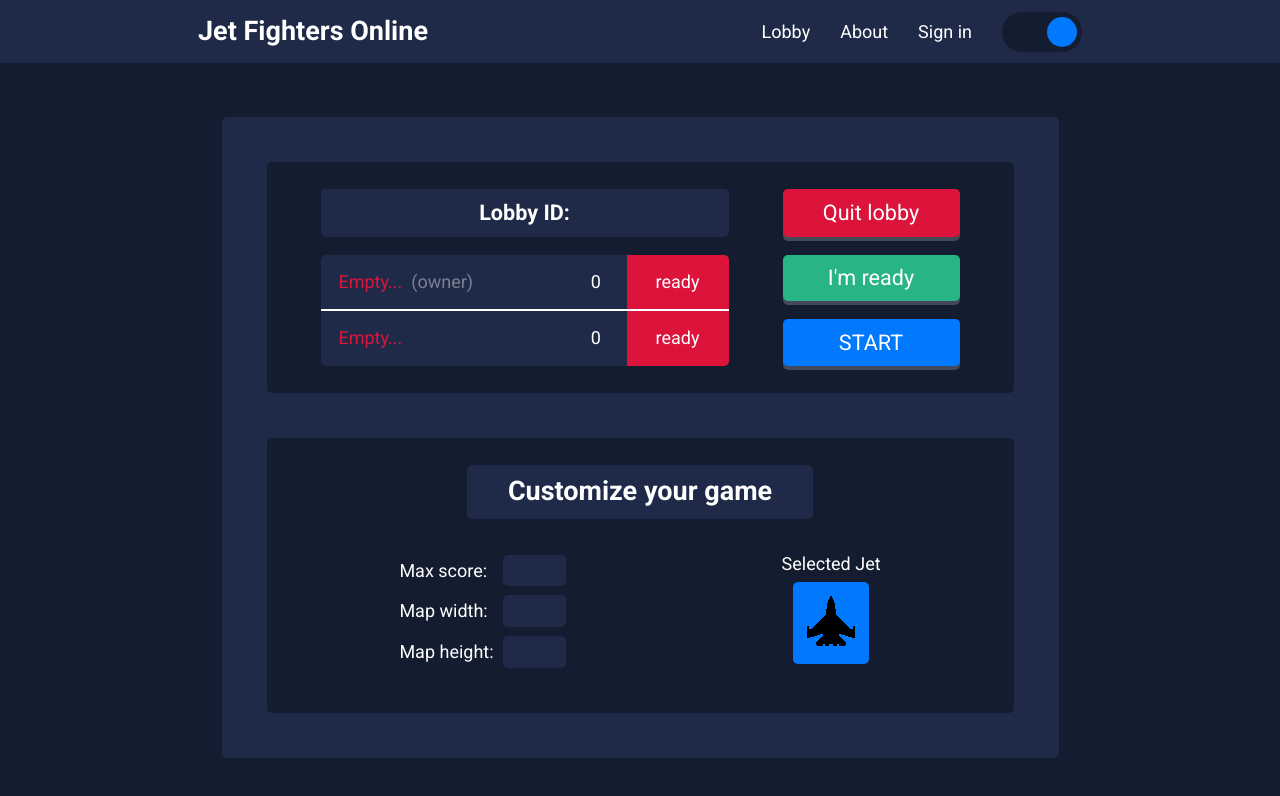
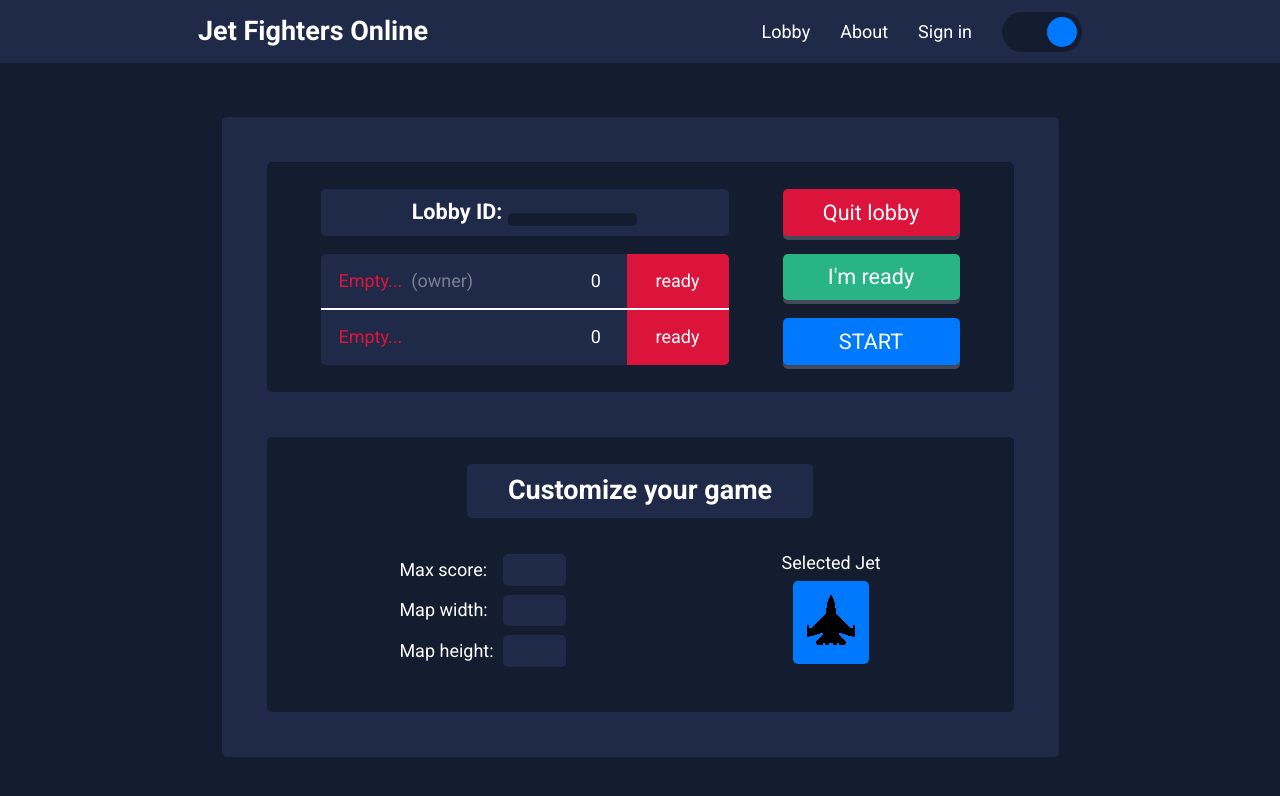
Before and after one commit to Dan-Lucian/jet-fighters-online-2.0, a React (Create React App) app in the folder frontend/: page /lobby in a window 1280 px wide. Shown: the top 796 px of the page. Built offline with nearby package versions, Linux system fonts and the light colour scheme; no server answers.

Commit message:
feat: lobby id copy on click

```diff
--- a/frontend/src/routes/index/routes/lobby/components/IdLobby.js
+++ b/frontend/src/routes/index/routes/lobby/components/IdLobby.js
@@ -1,11 +1,40 @@
+import { useState } from 'react';
 import PropTypes from 'prop-types';
 
 // styles
 import styles from './IdLobby.module.scss';
 
-const IdLobby = ({ idLobby }) => (
-  <h2 className={styles.idLobby}>Lobby ID: {idLobby}</h2>
-);
+const IdLobby = ({ idLobby }) => {
+  const [isCopied, setIsCopied] = useState();
+
+  const getHandlerClick = () => {
+    if (isCopied) return null;
+
+    return () => {
+      navigator.clipboard.writeText(idLobby);
+      setIsCopied(true);
+      setTimeout(() => {
+        setIsCopied(false);
+      }, 1500);
+    };
+  };
+
+  return (
+    <div className={styles.wrapper}>
+      <h2 className={styles.title}>
+        Lobby ID:{' '}
+        <button
+          onClick={getHandlerClick()}
+          className={styles.btn}
+          type="button"
+        >
+          {isCopied && 'Copied'}
+          {!isCopied && idLobby}
+        </button>
+      </h2>
+    </div>
+  );
+};
 IdLobby.propTypes = {
   idLobby: PropTypes.string,
 };
--- a/frontend/src/routes/index/routes/lobby/components/IdLobby.module.scss
+++ b/frontend/src/routes/index/routes/lobby/components/IdLobby.module.scss
@@ -1,11 +1,31 @@
-.idLobby {
+.wrapper {
+  display: flex;
+  align-items: center;
+  justify-content: center;
+  border-radius: 5px;
   background: var(--color-bg-secondary);
+  grid-area: id;
+}
+
+.title {
   font-size: 1.2em;
   line-height: 1.2em;
-  padding: 0.5em 2.5em;
   font-weight: 700;
+  text-align: center;
+}
+
+.btn {
   display: inline-block;
+  background: var(--color-bg-primary);
   border-radius: 5px;
+  padding: 0.3em 0;
+  width: 6em;
   text-align: center;
-  grid-area: id;
+  border: none;
+  cursor: pointer;
+
+  &:hover {
+    background: var(--color-text);
+    color: var(--color-bg-primary);
+  }
 }
```
